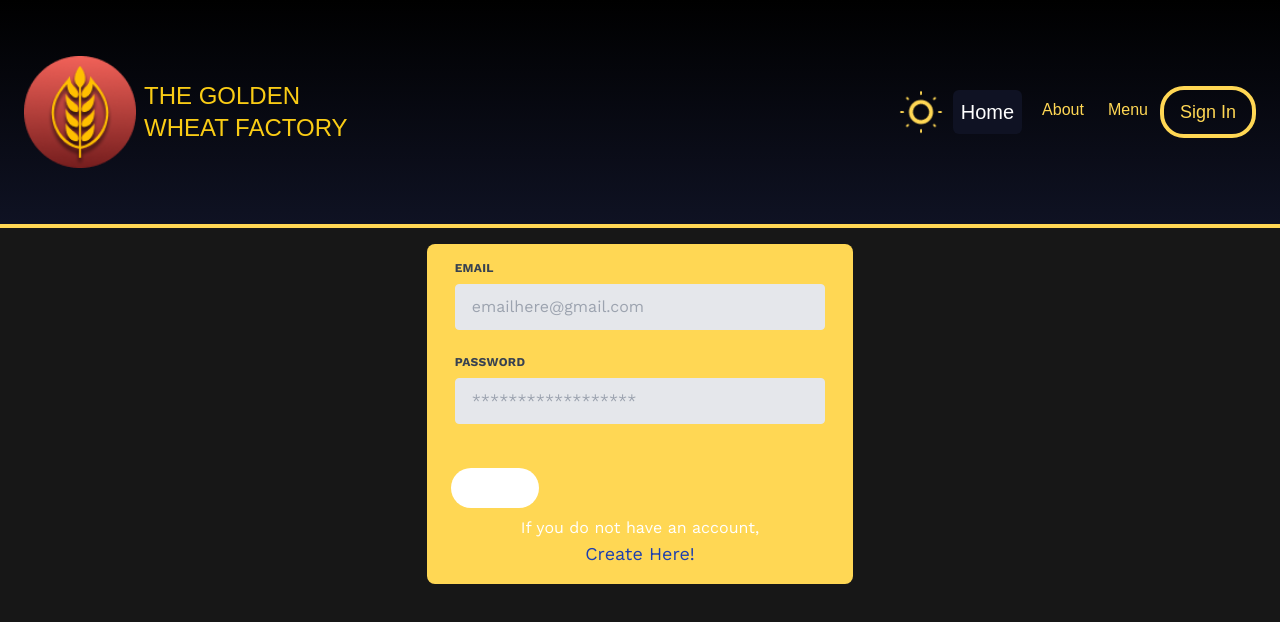
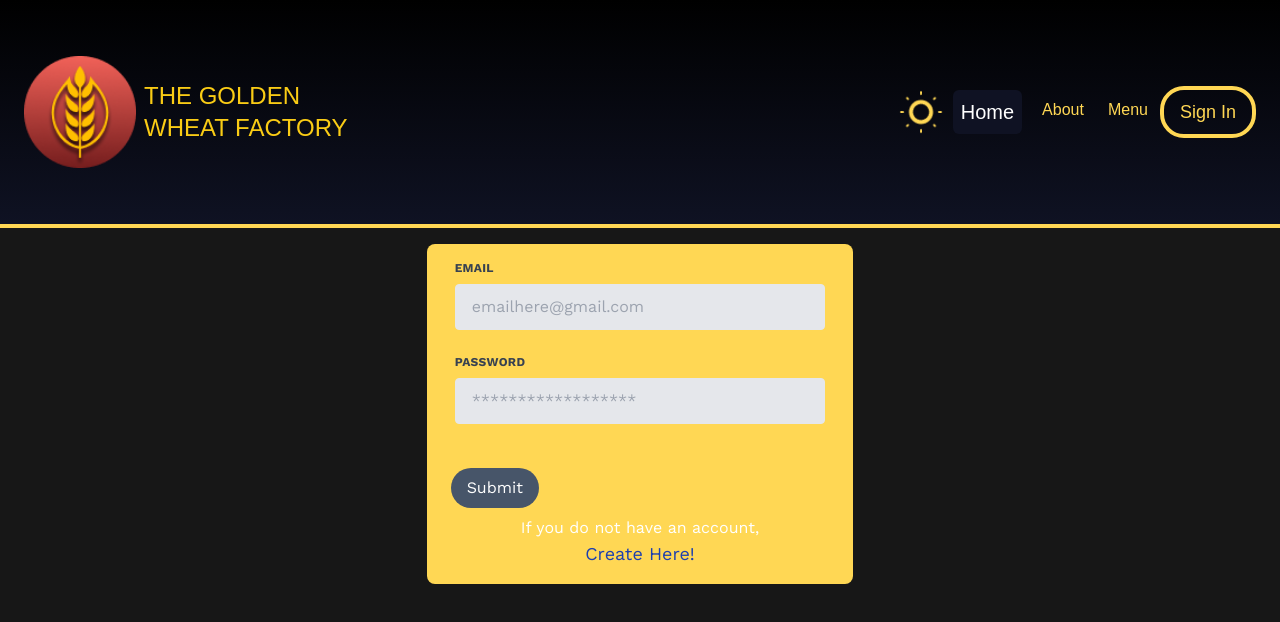
Before and after one commit to Felisong/cpnt262-the-golden-wheat-frontend, a Next.js app: page /sign-in in a window 1280 px wide. Shown: the top 622 px of the page. Built offline with nearby package versions, Linux system fonts and the light colour scheme; a web font is replaced by a local one.

Commit message:
changed color while button is disabled.

```diff
--- a/app/components/LogIn.js
+++ b/app/components/LogIn.js
@@ -284,7 +284,7 @@ export default function LogIn() {
         </div>
       )}
       <button
-        className="px-4 py-2 m-2 bg-transparent border-yellow-400 bg-white rounded-3xl"
+        className="px-4 py-2 m-2 bg-transparent border-yellow-400 bg-slate-300 rounded-3xl hover:grow hover:bg-white disabled:bg-slate-600 disabled:text-white"
         id="SubmitBtn"
         disabled={!isFormValid}
         onClick={(e) => {
@@ -296,11 +296,10 @@ export default function LogIn() {
       </button>
 
       {!isCreateAcc ? (
-        <p className="text-center">
-          If you do not have an account,
-          <br></br>
+        <>
+          <p className="text-center">If you do not have an account,</p>
           <button
-            className="text-blue-800 text-lg"
+            className="text-blue-800 text-lg text-center w-full"
             onClick={(e) => {
               e.preventDefault();
               userHasNoAcc();
@@ -308,12 +307,13 @@ export default function LogIn() {
           >
             Create Here!
           </button>
+
           {formDataToShow && (
             <p>
               username or password does not match our records, please try again.
             </p>
           )}
-        </p>
+        </>
       ) : (
         <p
           className="text-center"
```
